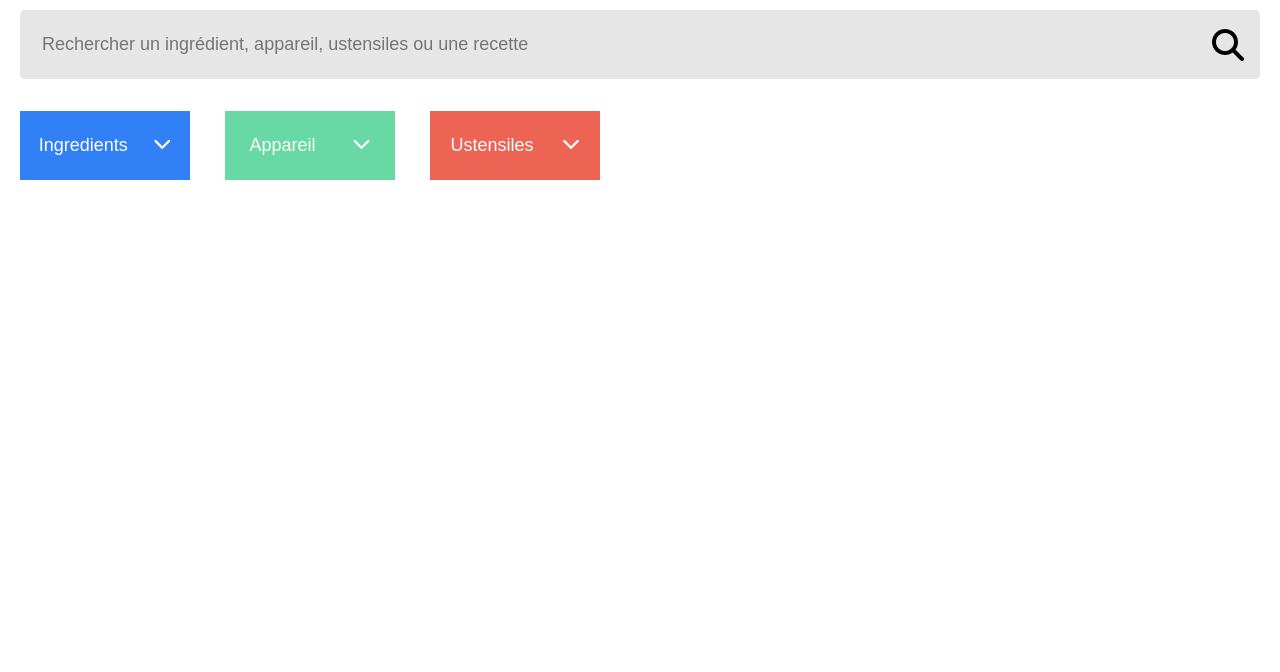
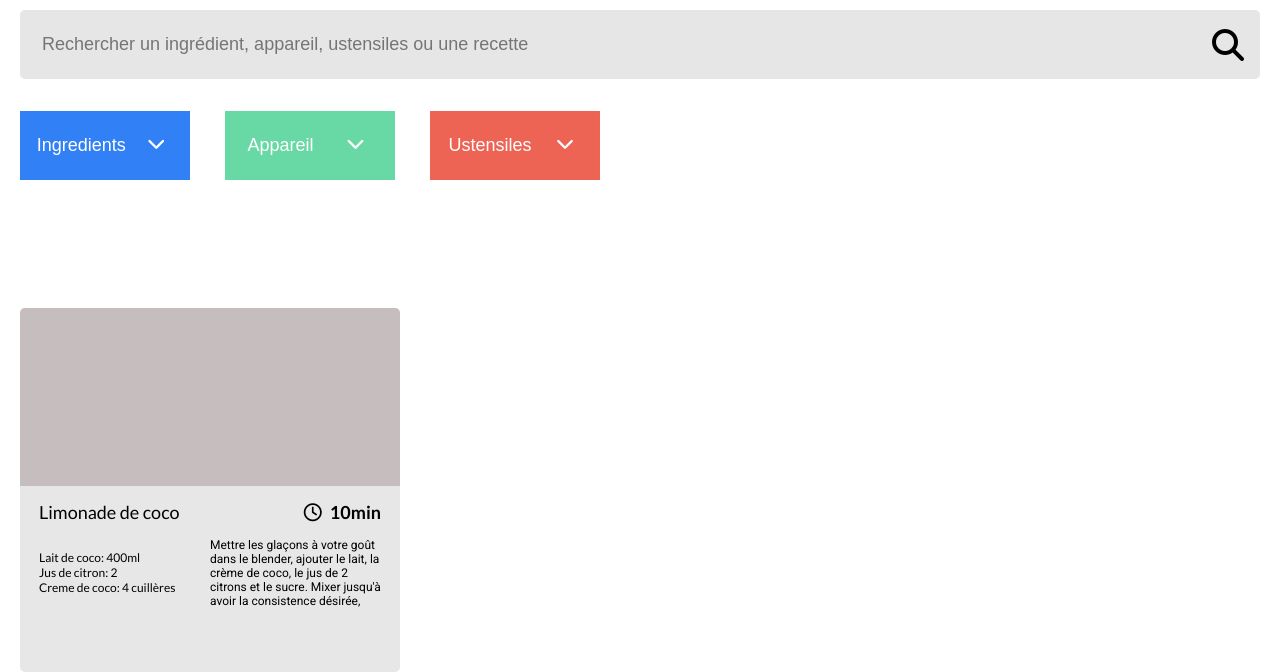
Before and after one commit to devb0x/Moniezgeoffrey_7_03072021, a plain HTML site: page index.html in a window 1280 px wide. Shown: the part 179-851 px from the top of the page. Before the commit the page ends 800 px from the top, so only its background shows below. Drawn offline with Linux system fonts and the light colour scheme.

Commit message:
add css for recipe element

```diff
--- a/assets/js/app.js
+++ b/assets/js/app.js
@@ -1,10 +1,47 @@
 import { search } from "./search.js";
+import { Recipe } from "./Recipe.js";
 
 const search_input = document.getElementById('search')
 
 search_input.addEventListener('input', (e) => {
   if (e.target.value.length >= 3) {
-    console.log(e.target.value)
-    search()
+    // console.log(e.target.value)
+    search(e.target.value)
   }
 })
+
+let recipes = []
+
+function fetchAll() {
+  return fetch('https://raw.githubusercontent.com/devb0x/Moniezgeoffrey_7_03072021/master/assets/recipes.json')
+    .then(response => {
+      if (!response.ok) {
+        throw new Error('HTTP error' + response.status)
+      }
+      return response.json()
+    })
+    .then(data => {
+      data.recipes.forEach(el => {
+        recipes.push(el)
+      })
+    })
+}
+
+function renderAll() {
+  recipes.forEach(el => {
+    const recipe = new Recipe(
+      el.id,
+      el.name,
+      el.servings,
+      el.ingredients,
+      el.time,
+      el.description,
+      el.appliance,
+      el.ustensils
+    ).render()
+  })
+}
+
+fetchAll().then(() => {
+  renderAll()
+})
--- a/assets/js/search.js
+++ b/assets/js/search.js
@@ -1,5 +1,5 @@
-export function search() {
-  return fetch('url')
+export function search(userInput) {
+  return fetch('https://raw.githubusercontent.com/devb0x/Moniezgeoffrey_7_03072021/master/assets/recipes.json')
     .then(response => {
       if (!response.ok) {
         throw new Error("HTTP error" + response.status)
@@ -8,5 +8,8 @@ export function search() {
     })
     .then(json => {
       console.log(json)
+      console.log(userInput)
+      // json.filter(userInput)
+      console.log(json.recipes[0].id)
     })
 }
--- /dev/null
+++ b/assets/scss/components/_recipe.scss
@@ -0,0 +1,60 @@
+@use "../utils" as *;
+
+.recipe {
+  width: 380px;
+  max-width: 380px;
+  height: 364px;
+  max-height: 364px;
+  font-family: $lato;
+  background-color: #E7E7E7;
+  border-radius: 5px;
+
+  .recipe-img {
+    height: 178px;
+    background-color: hsl(0, 7%, 76%, 1);
+    border-radius: 5px 5px 0 0;
+  }
+
+  .recipe-header {
+    width: 90%;
+    margin: auto;
+    font-size: 18px;
+    display: flex;
+
+    &__title {
+      font-weight: normal;
+      font-size: 18px;
+    }
+
+    &__time {
+      font-weight: bold;
+      margin: auto 0 auto auto;
+    }
+  }
+
+  .recipe-infos {
+    width: 90%;
+    margin: auto;
+     display: flex;
+    font-size: 12px;
+
+    &__ingredients {
+      width: 50%;
+
+      & ul {
+        list-style: none;
+        padding: 0;
+      }
+    }
+
+    &__description {
+      width: 50%;
+      font-family: $roboto;
+     }
+  }
+
+}
+
+i {
+  margin-right: 0.5rem;
+}
--- a/assets/scss/style.scss
+++ b/assets/scss/style.scss
@@ -1,8 +1,7 @@
 @use "base/globals";
 
 @use "components/buttons";
+@use "components/recipe";
 @use "layouts";
-//@use "layouts/lightbox";
-//@use "layouts/modal";
 
 @use "pages/homepage";
--- a/index.html
+++ b/index.html
@@ -20,14 +20,53 @@
   </header>
 
   <section class="search">
+
     <div class="search-input">
       <label for="search"></label>
       <input type="text" id="search" placeholder="Rechercher un ingrédient, appareil, ustensiles ou une recette">
     </div>
+
     <div class="search-buttons">
       <button type="button" class="btn btn_blue">Ingredients<i class="fas fa-chevron-down"></i></button>
       <button type="button" class="btn btn_green">Appareil<i class="fas fa-chevron-down"></i></button>
       <button type="button" class="btn btn_red">Ustensiles<i class="fas fa-chevron-down"></i></button>
+    </div>
+
+    <div class="recipes">
+
+      <div class="recipe">
+
+        <div class="recipe-img"></div>
+
+        <div class="recipe-header">
+          <h2 class="recipe-header__title">Limonade de coco</h2>
+          <span class="recipe-header__time"><i class="far fa-clock"></i>10min</span>
+        </div>
+
+        <div class="recipe-infos">
+
+          <div class="recipe-infos__ingredients">
+            <ul>
+              <li>
+                Lait de coco: <span>400ml</span>
+              </li>
+              <li>
+                Jus de citron: <span>2</span>
+              </li>
+              <li>
+                Creme de coco: <span>4 cuillères</span>
+              </li>
+            </ul>
+          </div>
+
+          <div class="recipe-infos__description">
+            Mettre les glaçons à votre goût dans le blender, ajouter le lait, la crème de coco, le jus de 2 citrons et le sucre. Mixer jusqu'à avoir la consistence désirée,
+          </div>
+
+        </div>
+      </div>
+
+
     </div>
 
   </section>
```
Also changed, not shown: assets/scss/style.css, 1 other file.
